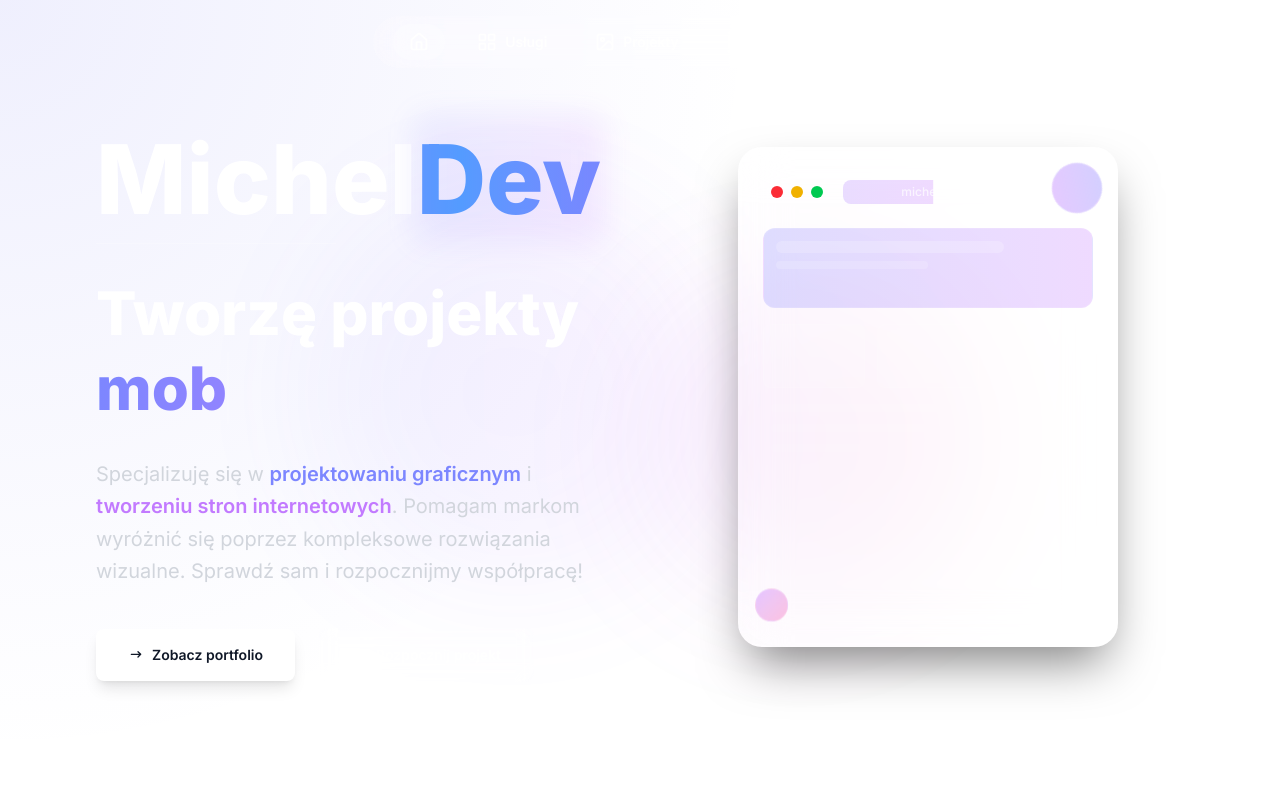
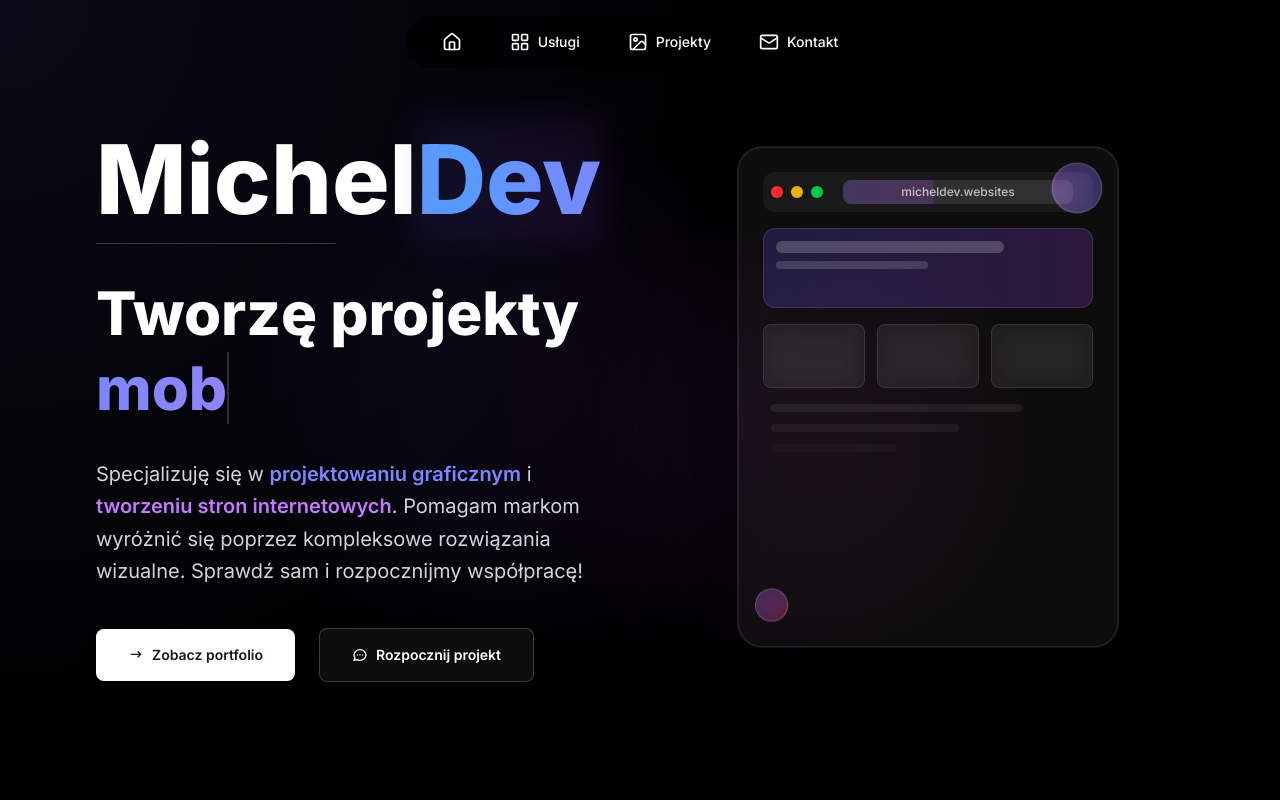
Before and after one commit to Lorexowy/micheldev-portfolio, a Next.js app: page / in a window 1280 px wide. Shown: the top 800 px of the page. Built offline with nearby package versions, Linux system fonts and the light colour scheme.

Commit message:
usuniecie trybu ciemnego

```diff
--- a/src/app/layout.tsx
+++ b/src/app/layout.tsx
@@ -1,6 +1,5 @@
 import './globals.css';
 import { Inter } from 'next/font/google';
-import { ThemeProvider } from 'next-themes';
 import { Analytics } from '@vercel/analytics/react';
 import Navbar from '@/components/Navbar';
 import Footer from '@/components/Footer';
@@ -14,14 +13,12 @@ export const metadata = {
 
 export default function RootLayout({ children }: { children: React.ReactNode }) {
   return (
-    <html lang="pl" suppressHydrationWarning>
-      <body className={`${inter.className} bg-white text-black dark:bg-black dark:text-white transition-colors`}>
-        <ThemeProvider attribute="class" defaultTheme="dark" enableSystem>
-          <Navbar />
-          <main>{children}</main>
-          <Footer />
-          <Analytics />
-        </ThemeProvider>
+    <html lang="pl">
+      <body className={`${inter.className} bg-black text-white`}>
+        <Navbar />
+        <main>{children}</main>
+        <Footer />
+        <Analytics />
       </body>
     </html>
   );
--- a/src/components/Navbar.tsx
+++ b/src/components/Navbar.tsx
@@ -1,8 +1,7 @@
 "use client"
 
 import React, { useEffect, useState } from "react"
-import { Sun, Moon, Menu, X } from "lucide-react"
-import { useTheme } from "next-themes"
+import { Menu, X } from "lucide-react"
 import { motion, type Variants } from "framer-motion"
 
 import { navLinks, getMobileNavLinks } from "@/data/navigation"
@@ -35,17 +34,11 @@ const mobileMenuPanelVariants: Variants = {
 export default function Navbar() {
   const [scrolled, setScrolled] = useState(false)
   const [hoveredIdx, setHoveredIdx] = useState<number | null>(null)
-  const { theme, setTheme } = useTheme()
-  const [mounted, setMounted] = useState(false)
   const [activeSection, setActiveSection] = useState<SectionId>("hero")
   const [isMobileMenuOpen, setIsMobileMenuOpen] = useState(false)
 
   // Get mobile nav links without empty labels
   const mobileNavLinks = getMobileNavLinks()
-
-  useEffect(() => {
-    setMounted(true)
-  }, [])
 
   useEffect(() => {
     const onScroll = () => setScrolled(window.scrollY > 20)
@@ -147,8 +140,6 @@ export default function Navbar() {
     }
   }, [isMobileMenuOpen])
 
-  const toggleTheme = () => setTheme(theme === "dark" ? "light" : "dark")
-
   return (
     <>
       {/* gradient w defs */}
@@ -165,14 +156,14 @@ export default function Navbar() {
       <header
         className={`
           lg:hidden fixed inset-x-0 top-0 z-50 flex items-center justify-between px-6 py-2
-          bg-white dark:bg-gray-950 border-b border-gray-200 dark:border-gray-800
+          bg-gray-950 border-b border-gray-800
           transition-all duration-300 ease-out
           ${scrolled ? "shadow-md" : "shadow-none"}
         `}
       >
         <button
           onClick={() => scrollToSection("hero")}
-          className="flex items-center gap-2 text-lg font-semibold text-gray-900 dark:text-white"
+          className="flex items-center gap-2 text-lg font-semibold text-white"
           aria-label="Strona główna"
         >
           {/* Use the Home icon from navLinks */}
@@ -181,7 +172,7 @@ export default function Navbar() {
         </button>
         <button
           onClick={() => setIsMobileMenuOpen(true)}
-          className="p-2 rounded-md text-gray-700 dark:text-gray-300 hover:bg-gray-100 dark:hover:bg-gray-800 transition-colors"
+          className="p-2 rounded-md text-gray-300 hover:bg-gray-800 transition-colors"
           aria-label="Otwórz menu nawigacyjne"
         >
           <Menu className="h-7 w-7" />
@@ -200,13 +191,13 @@ export default function Navbar() {
             initial="hidden"
             animate={isMobileMenuOpen ? "visible" : "hidden"}
             variants={mobileMenuPanelVariants}
-            className="w-full max-w-xs sm:max-w-sm bg-white dark:bg-gray-950 h-full shadow-2xl p-6 flex flex-col rounded-l-lg"
+            className="w-full max-w-xs sm:max-w-sm bg-gray-950 h-full shadow-2xl p-6 flex flex-col rounded-l-lg"
             onClick={(e) => e.stopPropagation()}
           >
             <div className="flex justify-end mb-8">
               <button
                 onClick={() => setIsMobileMenuOpen(false)}
-                className="p-2 rounded-md text-gray-700 dark:text-gray-300 hover:bg-gray-100 dark:hover:bg-gray-800 transition-colors"
+                className="p-2 rounded-md text-gray-300 hover:bg-gray-800 transition-colors"
                 aria-label="Zamknij menu nawigacyjne"
               >
                 <X className="h-7 w-7" />
@@ -232,13 +223,13 @@ export default function Navbar() {
                                   ${
                                     isActive
                                       ? "bg-gradient-to-r from-indigo-500 to-purple-500 text-white"
-                                      : "text-gray-800 dark:text-gray-200 hover:bg-gray-100 dark:hover:bg-gray-800"
+                                      : "text-gray-200 hover:bg-gray-800"
                                   }`}
                       aria-label={link.ariaLabel || link.label || undefined}
                     >
                       {React.createElement(link.icon, {
                         size: 22,
-                        className: isActive ? "text-white" : "text-gray-600 dark:text-gray-400"
+                        className: isActive ? "text-white" : "text-gray-400"
                       })}
                       <span>{link.label}</span>
                     </button>
@@ -246,24 +237,6 @@ export default function Navbar() {
                 )
               })}
             </motion.nav>
-            <div className="mt-auto pt-6 border-t border-gray-200 dark:border-gray-700">
-              <button
-                onClick={() => {
-                  toggleTheme()
-                  setIsMobileMenuOpen(false)
-                }}
-                className="flex items-center gap-3 px-4 py-3 rounded-lg text-lg font-semibold w-full justify-start
-                           transition-colors hover:bg-gray-100 dark:hover:bg-gray-800 text-gray-800 dark:text-gray-200"
-                aria-label="Przełącz motyw"
-              >
-                {mounted && theme === "dark" ? (
-                  <Sun size={22} className="text-gray-600 dark:text-gray-400" />
-                ) : (
-                  <Moon size={22} className="text-gray-600 dark:text-gray-400" />
-                )}
-                <span>Przełącz motyw</span>
-              </button>
-            </div>
           </motion.div>
         </motion.div>
       </header>
@@ -279,12 +252,12 @@ export default function Navbar() {
           className={`
             pointer-events-auto flex items-center
             px-3 py-1.5 sm:px-5 sm:py-2 gap-2 sm:gap-4 rounded-full max-w-max mx-auto
-            bg-white/20 dark:bg-black/70
+            bg-black/70
             backdrop-filter backdrop-blur-xl backdrop-saturate-150 backdrop-hue-rotate-10
             transition-all duration-300 ease-out
             ${
               scrolled
-                ? "backdrop-blur-3xl backdrop-saturate-200 backdrop-hue-rotate-15 bg-white/30 dark:bg-black/40 shadow-md"
+                ? "backdrop-blur-3xl backdrop-saturate-200 backdrop-hue-rotate-15 bg-black/40 shadow-md"
                 : "shadow-none"
             }
           `}
@@ -304,7 +277,7 @@ export default function Navbar() {
                   onClick={() => scrollToSection(link.targetId as SectionId)}
                   className={`flex items-center gap-2 px-3 py-1.5 sm:px-4 sm:py-2 rounded-full
                               text-sm font-medium transition-all duration-200 ease-out
-                              ${isActive ? "bg-white/25 dark:bg-black/50" : ""}`}
+                              ${isActive ? "bg-black/50" : ""}`}
                   aria-label={link.ariaLabel || link.label || undefined}
                 >
                   <span
@@ -324,28 +297,6 @@ export default function Navbar() {
               </motion.div>
             )
           })}
-
-          {/* Theme toggle */}
-          <motion.div
-            variants={itemVariants}
-            onMouseEnter={() => setHoveredIdx(navLinks.length)}
-            onMouseLeave={() => setHoveredIdx(null)}
-            className="pl-2 sm:pl-3 border-l border-white/40 dark:border-white/20 rounded-full"
-          >
-            <button
-              onClick={toggleTheme}
-              className="flex items-center p-1.5 sm:p-2 rounded-full transition-all duration-200 ease-out"
-              aria-label="Przełącz motyw"
-            >
-              {mounted && theme === "dark" ? (
-                <Sun size={20} color={hoveredIdx === navLinks.length ? "url(#nav-gradient)" : "#ffffff"} fill="none" />
-              ) : mounted && theme === "light" ? (
-                <Moon size={20} color={hoveredIdx === navLinks.length ? "url(#nav-gradient)" : "#ffffff"} fill="none" />
-              ) : (
-                <Moon size={20} color="#ffffff" fill="none" />
-              )}
-            </button>
-          </motion.div>
         </motion.div>
       </motion.nav>
     </>
```
